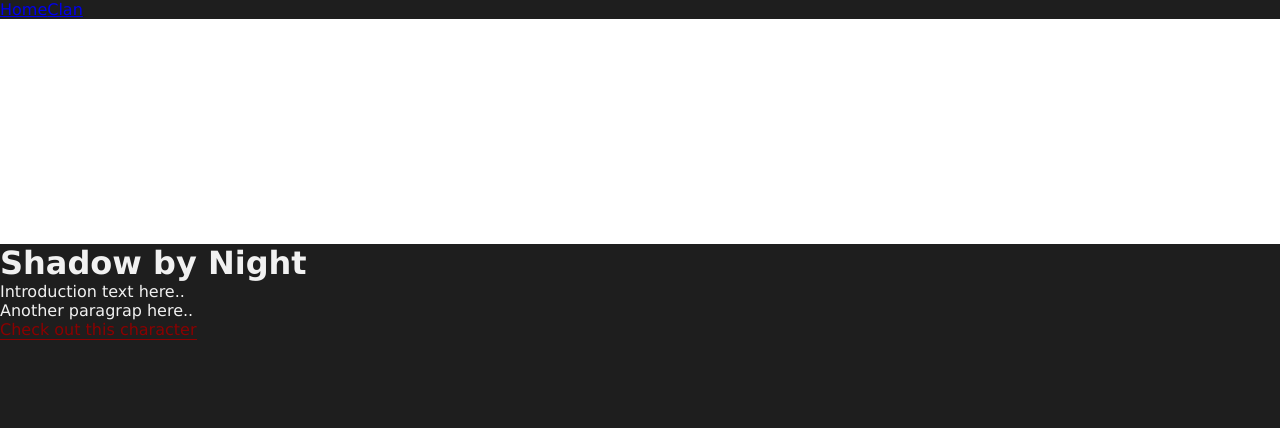
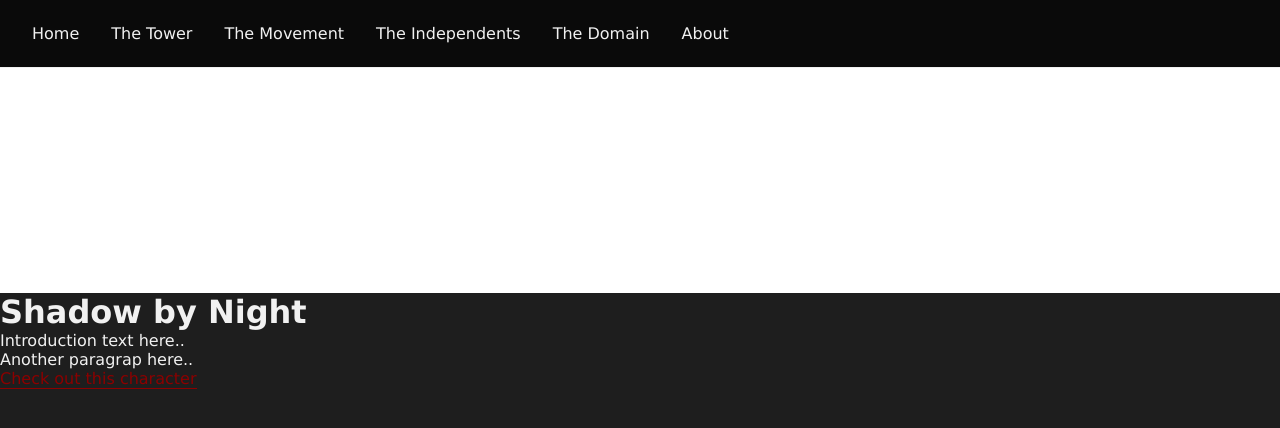
Before and after one commit to AndreasB09/shadow-by-night, a React (Vite) app: page / in a window 1280 px wide. Shown: the top 428 px of the page. Built offline with nearby package versions, Linux system fonts and the light colour scheme.

Commit message:
created navbar and dropdown menu

```diff
--- a/src/App.jsx
+++ b/src/App.jsx
@@ -1,21 +1,17 @@
 import { BrowserRouter as Router, Routes, Route, Link} from "react-router-dom";
 import HomePage from "./pages/Home/HomePage";
 import ClanPage from "./pages/Clan/ClanPage";
+import Navbar from "./components/Navbar/Navbar";
 
 function App() {
   return (
     <Router>
-      <div>
-        <nav>
-          <Link to="/">Home</Link>
-          <Link to="/clan">Clan</Link>
-        </nav>
+      <Navbar />
 
-        <Routes>
-          <Route path="/" element={<HomePage />} />
-          <Route path="/clan" element={<ClanPage />} />
-        </Routes>
-      </div>
+      <Routes>
+        <Route path="/" element={<HomePage />} />
+        <Route path="/clan" element={<ClanPage />} />
+      </Routes>
     </Router>
   );
 }
--- /dev/null
+++ b/src/components/Navbar/Navbar.css
@@ -0,0 +1,75 @@
+.navbar {
+    display: flex;
+    gap: 2rem;
+    padding: 1.5rem 2rem;
+    background-color: #0a0a0a;
+    border-bottom: 1px solid #f1f1f1;
+}
+
+.nav-item {
+    color: #f1f1f1;
+    text-decoration: none;
+    cursor: pointer;
+    position: relative;
+}
+
+.nav-item::after {
+  content: '';
+  position: absolute;
+  bottom: -5px;
+  left: 50%;
+  width: 0;
+  height: 2px;
+  background-color: #8b0000;
+  transform: translateX(-50%);
+  transition: width 0.3s ease;
+}
+
+.nav-item:hover::after {
+  width: 100%;
+}
+
+.dropdown {
+    position: relative;
+}
+
+.dropdown-menu {
+    position: absolute;
+    top: 100%;
+    left: 0;
+    background-color: #0a0a0a;
+    border: 1px solid #f1f1f1;
+    padding: 0.75rem 0;
+    margin-top: 0;
+    min-width: 150px;
+}
+
+.dropdown-menu a {
+    display: block;
+    padding: 0.5rem 1rem;
+    color: #f1f1f1;
+    text-decoration: none;
+    position: relative;
+    width: fit-content;
+}
+
+.dropdown-menu a::after {
+    content: '';
+    position: absolute;
+    bottom: 5px;
+    left: 52%;
+    width: 0;
+    height: 2px;
+    background-color: #8b0000;
+    transform: translateX(-50%);
+    transition: width 0.3s ease;
+}
+
+.dropdown-menu a:hover::after {
+    width: calc(100% - 1.7rem);
+}
+
+/* .dropdown-menu a:hover {
+    background-color: #5c5c5c;
+    color: #f1f1f1;
+} */
--- /dev/null
+++ b/src/components/Navbar/Navbar.jsx
@@ -0,0 +1,45 @@
+import { useState } from "react";
+import { Link } from "react-router-dom";
+import './Navbar.css';
+
+function Navbar() {
+    const [showTowerDropdown, setShowTowerDropdown] = useState(false)
+
+    return (
+      <nav className="navbar">
+        <Link to="/" className="nav-item">
+          Home
+        </Link>
+
+        <div
+          className="dropdown"
+          onMouseEnter={() => setShowTowerDropdown(true)}
+          onMouseLeave={() => setShowTowerDropdown(false)}
+        >
+          <span className="nav-item">The Tower</span>
+          {showTowerDropdown && (
+            <div className="dropdown-menu">
+              <Link to="/clan">Toreador</Link>
+              <Link to="/clan">Nosferatu</Link>
+              <Link to="/clan">Ventrue</Link>
+            </div>
+          )}
+        </div>
+
+        <Link to="/clan" className="nav-item">
+          The Movement
+        </Link>
+        <Link to="/clan" className="nav-item">
+          The Independents
+        </Link>
+        <Link to="/clan" className="nav-item">
+          The Domain
+        </Link>
+        <Link to="/clan" className="nav-item">
+          About
+        </Link>
+      </nav>
+    );
+}
+
+export default Navbar;
```
Also changed, not shown: src/main.jsx (line endings or trailing spaces).
